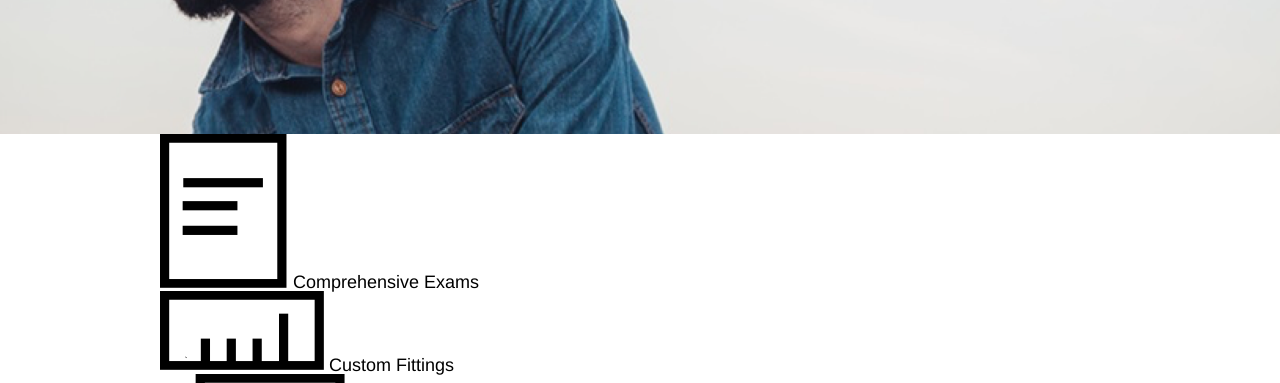
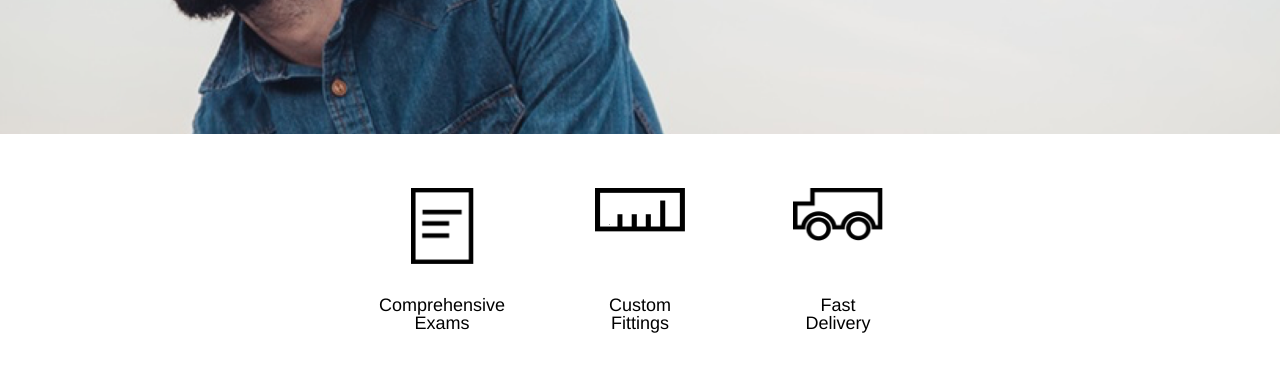
Before and after one commit to nprater86/tortoiseshelloptics, a plain HTML site: page index.html in a window 1280 px wide. Shown: the part 406-789 px from the top of the page. Drawn offline with Linux system fonts and the light colour scheme.

Commit message:
style services section

```diff
--- a/index.html
+++ b/index.html
@@ -26,15 +26,15 @@
       </div>
       <div class="services container">
         <div class="service">
-          <img class="serviceimg" src=".\resources\images\paper-icon.png">
+          <img class="paper" src=".\resources\images\paper-icon.png">
           <span>Comprehensive Exams</span>
         </div>
         <div class="service">
-          <img class="serviceimg" src=".\resources\images\ruler-icon.png">
+          <img class="ruler" src=".\resources\images\ruler-icon.png">
           <span>Custom Fittings</span>
         </div>
         <div class="service">
-          <img class="serviceimg" src=".\resources\images\truck-icon.png">
+          <img class="truck" src=".\resources\images\truck-icon.png">
           <span>Fast Delivery</span>
         </div>
       </div>
--- a/resources/css/style.css
+++ b/resources/css/style.css
@@ -68,3 +68,34 @@ html{
   line-height: 1.2;
   padding: 1.5rem 5rem;
 }
+
+.services{
+  display: flex;
+  justify-content: center;
+}
+
+.service{
+  display: flex;
+  flex-direction: column;
+  align-items: center;
+  justify-content: space-between;
+  margin: 3rem 3rem;
+  height: 8rem;
+  width: 5rem;
+  text-align: center;
+}
+
+.paper{
+  max-width: 3.5rem;
+  height: auto;
+}
+
+.ruler{
+  max-width: 5rem;
+  height: auto;
+}
+
+.truck {
+  max-width: 100%;
+  heigh: auto;
+}
```
